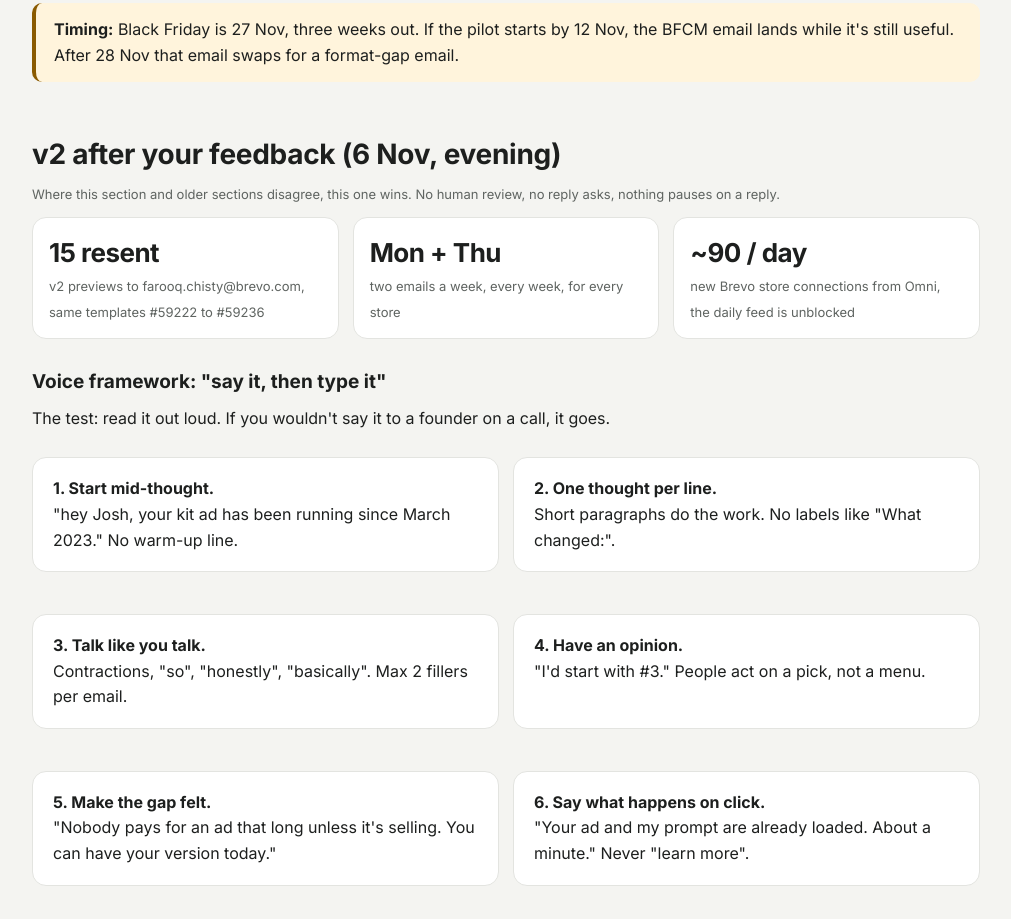
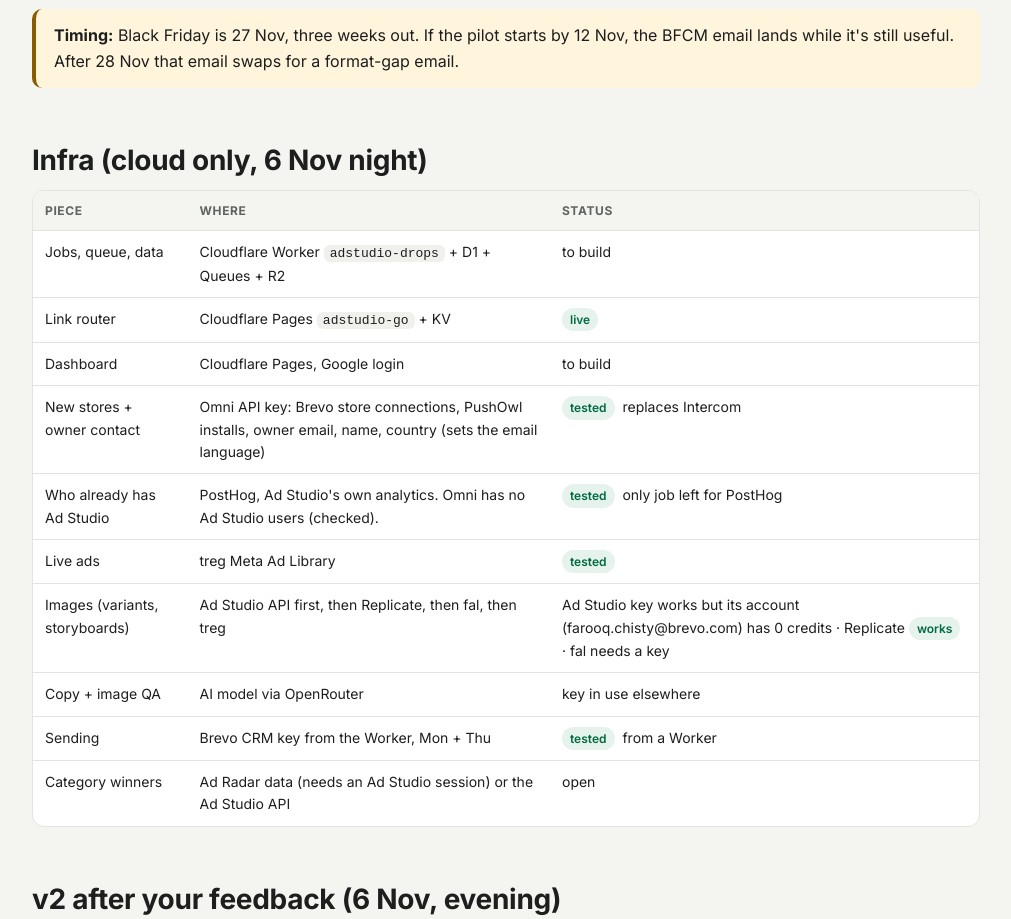
Before and after one commit to farooqchisty-hub/adstudio-email-program, a plain HTML site: page index.html in a window 1280 px wide. Shown: the part 1496-2415 px from the top of the page, without its empty margins (134-1145 px from the left). Drawn offline with Linux system fonts and the light colour scheme.

Commit message:
Infra section: Omni key, generation chain, sending
Co-Authored-By: Claude Opus 5.5 <noreply@anthropic.com>

```diff
--- a/index.html
+++ b/index.html
@@ -89,6 +89,7 @@ dialog::backdrop{background:rgba(0,0,0,.75)}
 <nav class="toc">
 <ol>
 <li><a href="#summary">The short version</a></li>
+<li><a href="#infra">Infra (cloud only)</a></li>
 <li><a href="#v2">v2 after your feedback</a></li>
 <li><a href="#voice">Voice framework</a></li>
 <li><a href="#storyboard">Storyboard framework</a></li>
@@ -135,6 +136,22 @@ dialog::backdrop{background:rgba(0,0,0,.75)}
 <div class="callout warn"><b>Timing:</b> Black Friday is 27 Nov, three weeks out. If the pilot starts by 12 Nov, the BFCM email lands while it's still useful. After 28 Nov that email swaps for a format-gap email.</div>
 
 
+
+
+<h2 id="infra">Infra (cloud only, 6 Nov night)</h2>
+<table>
+<tr><th>Piece</th><th>Where</th><th>Status</th></tr>
+<tr><td>Jobs, queue, data</td><td>Cloudflare Worker <code>adstudio-drops</code> + D1 + Queues + R2</td><td>to build</td></tr>
+<tr><td>Link router</td><td>Cloudflare Pages <code>adstudio-go</code> + KV</td><td><span class="pill">live</span></td></tr>
+<tr><td>Dashboard</td><td>Cloudflare Pages, Google login</td><td>to build</td></tr>
+<tr><td>New stores + owner contact</td><td>Omni API key: Brevo store connections, PushOwl installs, owner email, name, country (sets the email language)</td><td><span class="pill">tested</span> replaces Intercom</td></tr>
+<tr><td>Who already has Ad Studio</td><td>PostHog, Ad Studio's own analytics. Omni has no Ad Studio users (checked).</td><td><span class="pill">tested</span> only job left for PostHog</td></tr>
+<tr><td>Live ads</td><td>treg Meta Ad Library</td><td><span class="pill">tested</span></td></tr>
+<tr><td>Images (variants, storyboards)</td><td>Ad Studio API first, then Replicate, then fal, then treg</td><td>Ad Studio key works but its account (farooq.chisty@brevo.com) has 0 credits · Replicate <span class="pill">works</span> · fal needs a key</td></tr>
+<tr><td>Copy + image QA</td><td>AI model via OpenRouter</td><td>key in use elsewhere</td></tr>
+<tr><td>Sending</td><td>Brevo CRM key from the Worker, Mon + Thu</td><td><span class="pill">tested</span> from a Worker</td></tr>
+<tr><td>Category winners</td><td>Ad Radar data (needs an Ad Studio session) or the Ad Studio API</td><td>open</td></tr>
+</table>
 
 <h2 id="v2">v2 after your feedback (6 Nov, evening)</h2>
 <p class="small">Where this section and older sections disagree, this one wins. No human review, no reply asks, nothing pauses on a reply.</p>
```
